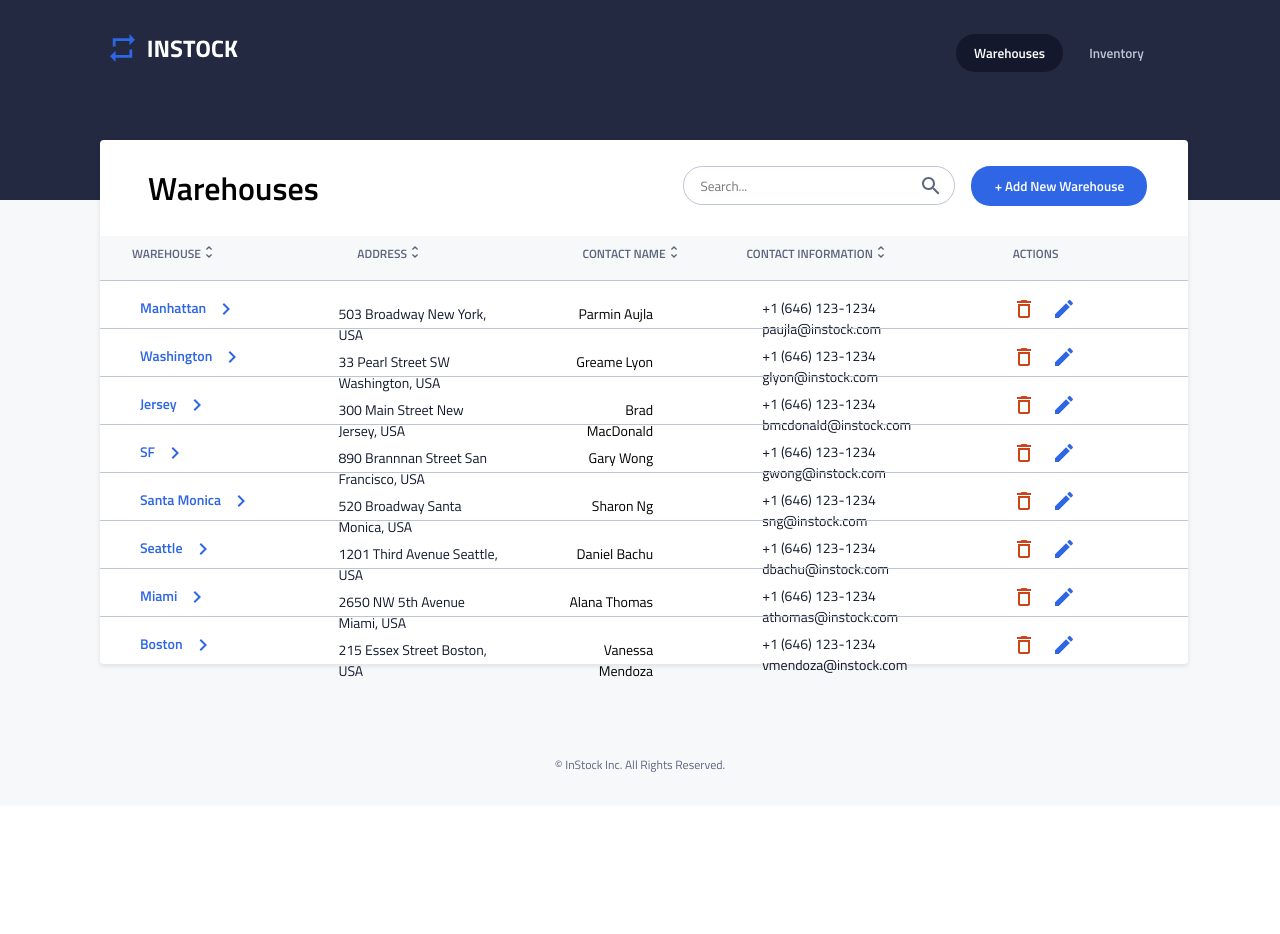
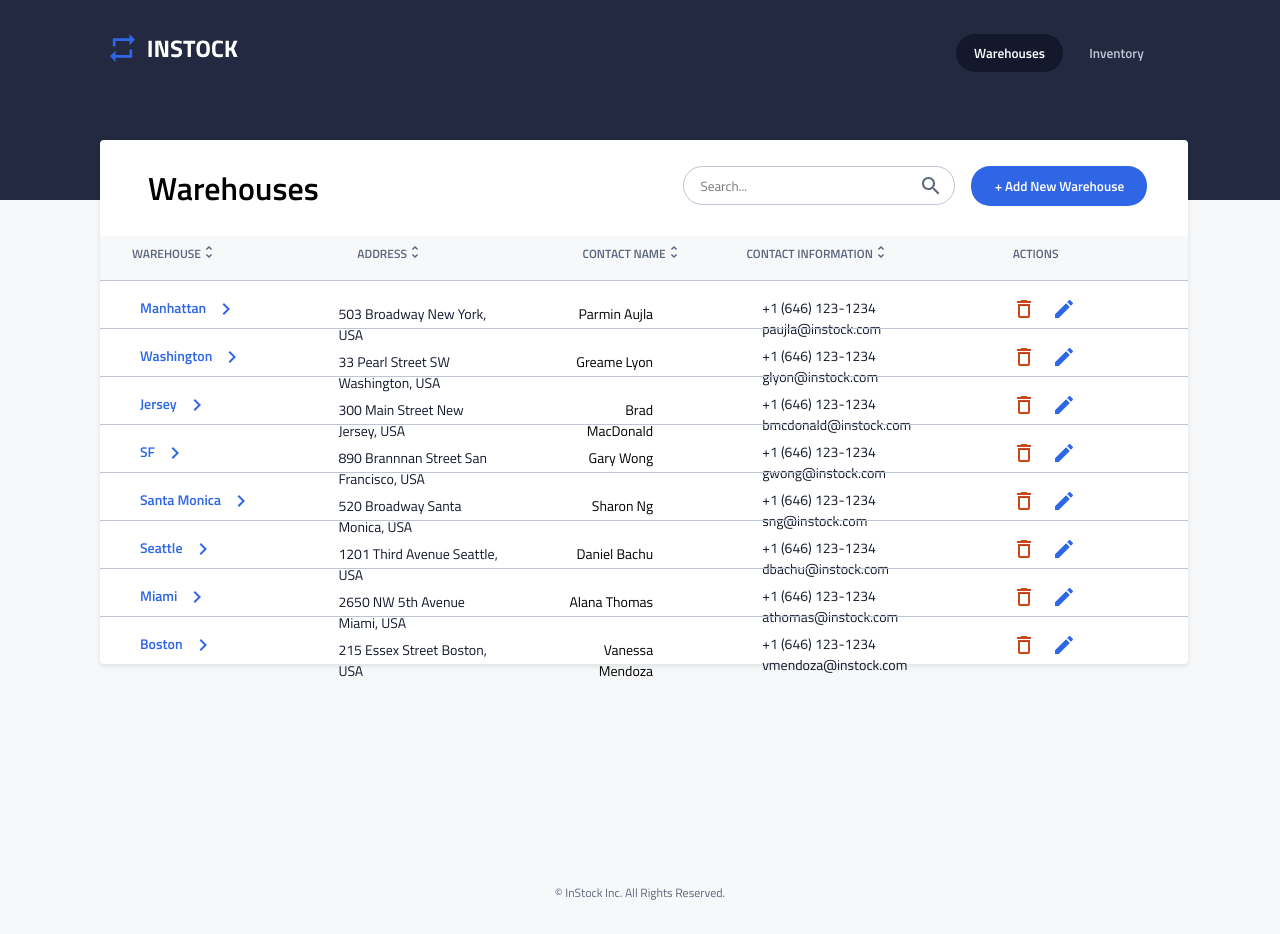
Before and after one commit to ShirinSadeghii/instock-frontend, a React (Create React App) app: page / in a window 1280 px wide. Before the commit the page ends 806 px from the top, so only its background shows below. Built offline with nearby package versions, Linux system fonts and the light colour scheme.

Commit message:
add footer padding-top for tablet

```diff
--- a/src/components/Footer/Footer.scss
+++ b/src/components/Footer/Footer.scss
@@ -17,5 +17,6 @@
         font-style: normal;
         font-weight: 400;
         line-height: 1.125rem;
+        padding-top: 10rem;
     }
 }
```
